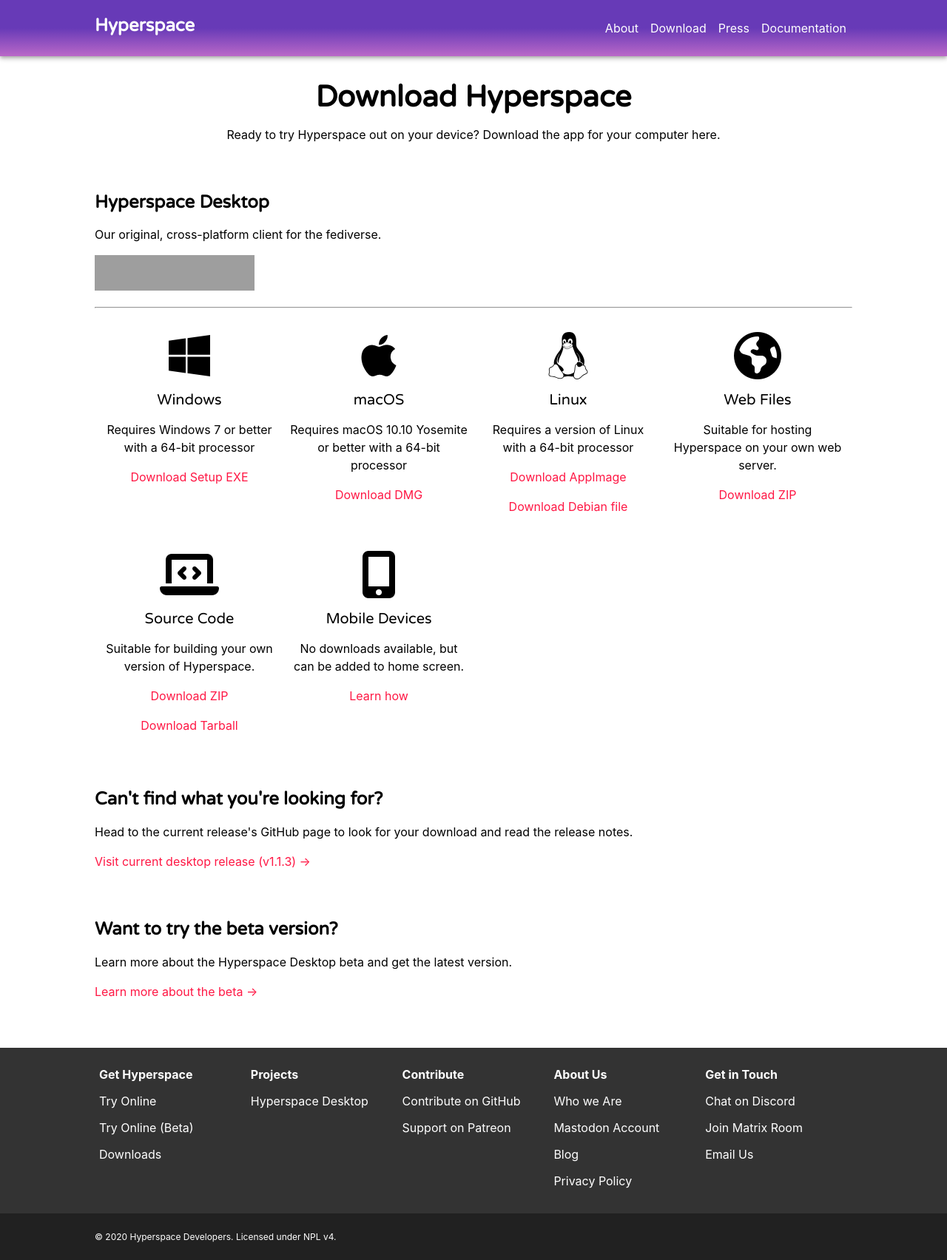
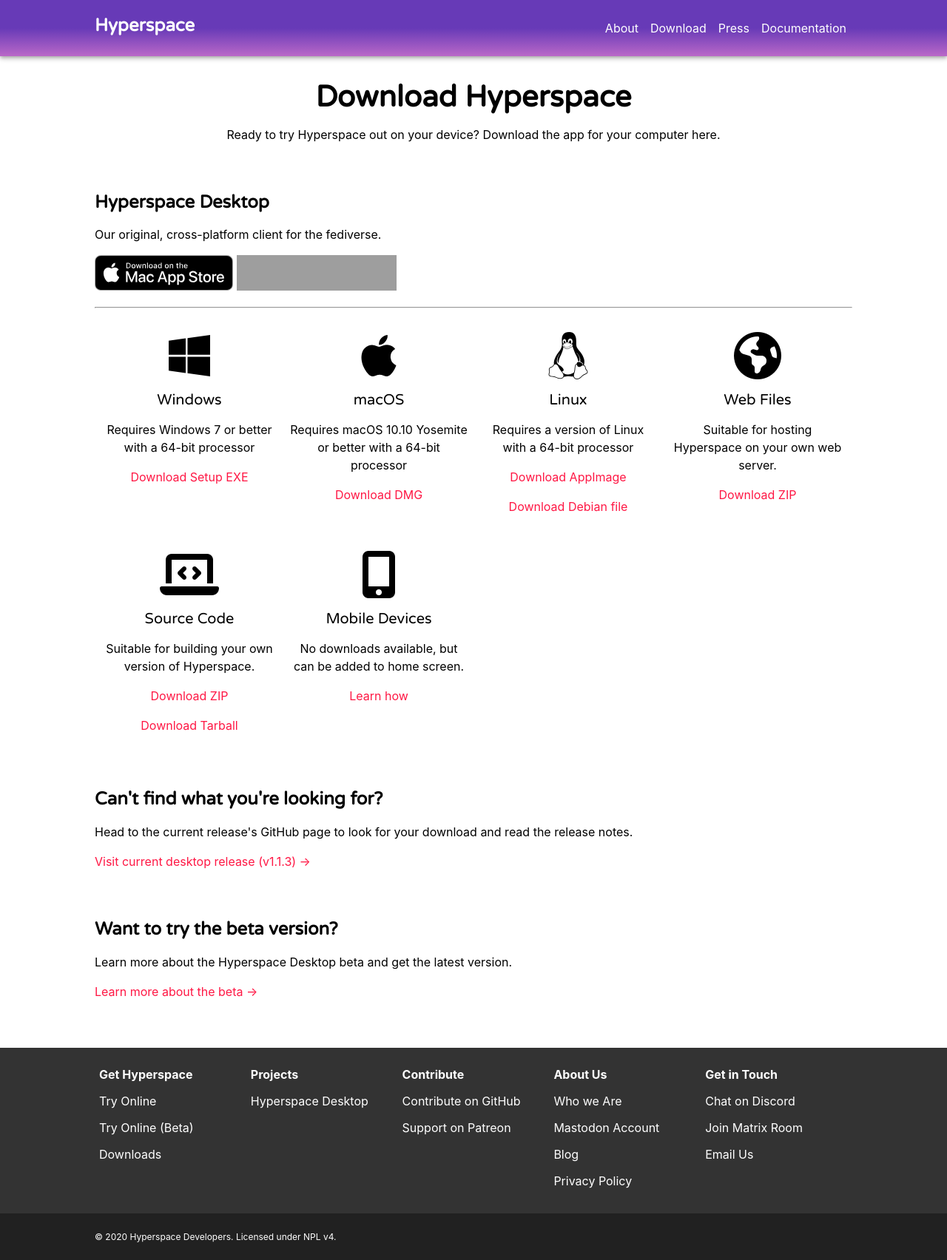
Before and after one commit to hyperspacedev/hyperspacedev.github.io, a Jekyll site: the page built from downloads.html, in a window 1280 px wide. Shown: the whole page at 74% size. Built offline with Jekyll 4.4.1, drawn with Linux system fonts in a browser that asks for light colours; nearby versions of some CDN libraries; some web fonts are replaced; grey boxes are pictures that could not be loaded.

Commit message:
Add Mac App Store link to Downloads page
Signed-off-by: Marquis Kurt <software@marquiskurt.net>

```diff
--- a/downloads.html
+++ b/downloads.html
@@ -53,9 +53,9 @@
     <h2>Hyperspace Desktop</h2>
     <p>Our original, cross-platform client for the fediverse.</p>
     <p><span class="dl-store-buttons">
-<!--        <a href="https://itunes.apple.com/us/app/hyperspace/id1454139710?mt=12">-->
-        <!--            <img src="{{ site.baseurl }}/assets/images/mas.svg"/>-->
-        <!--        </a>-->
+    <a href="https://apps.apple.com/us/app/hyperspace-desktop/id1454139710?mt=12">
+        <img src="{{ site.baseurl }}/assets/images/mas.svg"/>
+    </a>
     <a href="https://snapcraft.io/hyperspace"> <img alt="Get it from the Snap Store" src="https://snapcraft.io/static/images/badges/en/snap-store-black.svg" /> </a>
     </span></p>
     <hr/>
```
